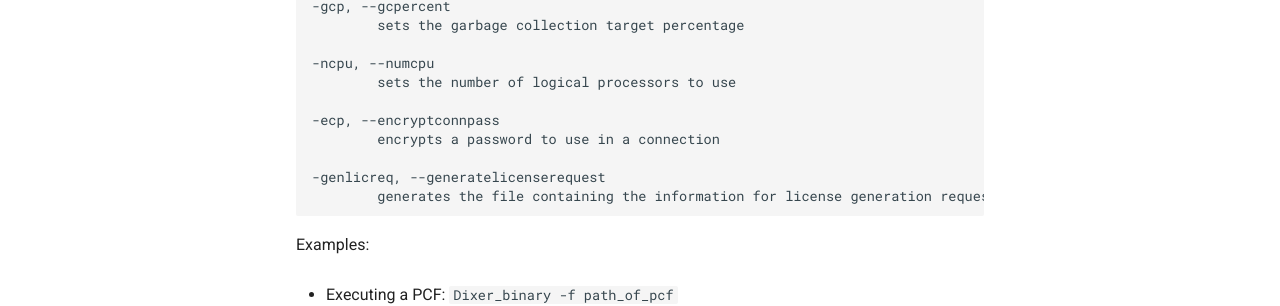
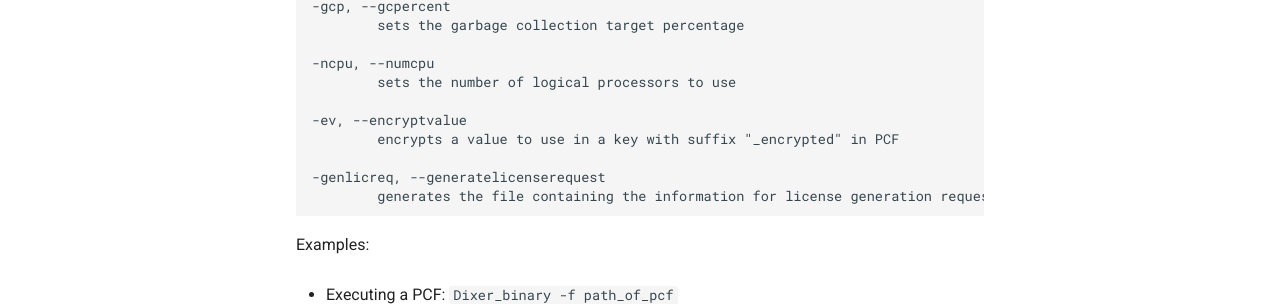
Before and after one commit to Dixer-ETL/dixer-docs, an MkDocs documentation site: the page built from docs/documentation/Command-line.md, in a window 1280 px wide and 1313 px high. Shown: the part 816-1122 px from the top of the window. Built offline with MkDocs 1.6.1 and Material for MkDocs 9.7.7, drawn with Linux system fonts in a browser that asks for light colours; comment, search, counter and statistics services are not loaded; some of the changed text lies outside the part shown.

Commit message:
Flag change --encryptvalue

```diff
--- a/docs/documentation/Command-line.md
+++ b/docs/documentation/Command-line.md
@@ -37,8 +37,8 @@ Options:
 -ncpu, --numcpu
         sets the number of logical processors to use
 
--ecp, --encryptconnpass
-        encrypts a password to use in a connection
+-ev, --encryptvalue
+        encrypts a value to use in a key with suffix "_encrypted" in PCF
 
 -genlicreq, --generatelicenserequest
         generates the file containing the information for license generation request
```
Also changed, not shown: docs/Changelog.md (+1 -0 lines).
